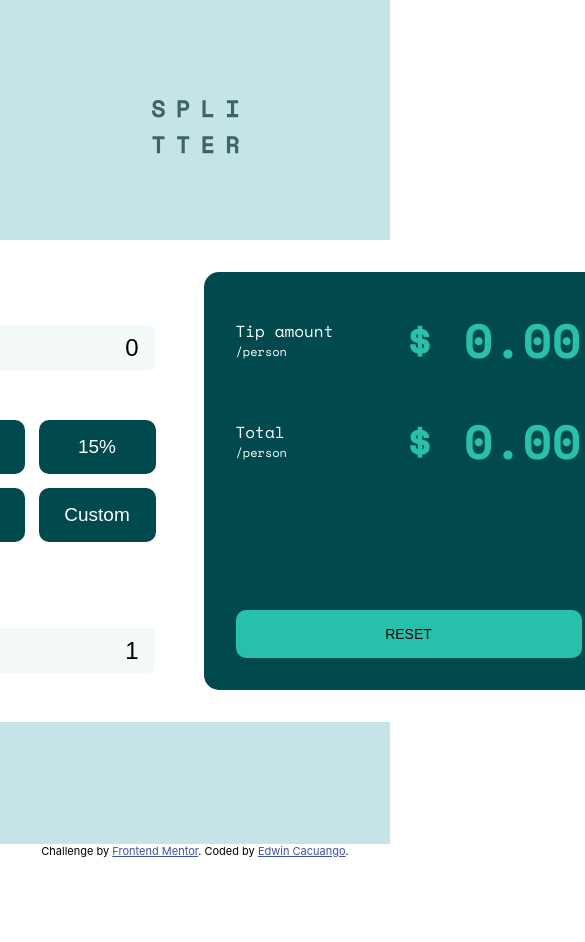
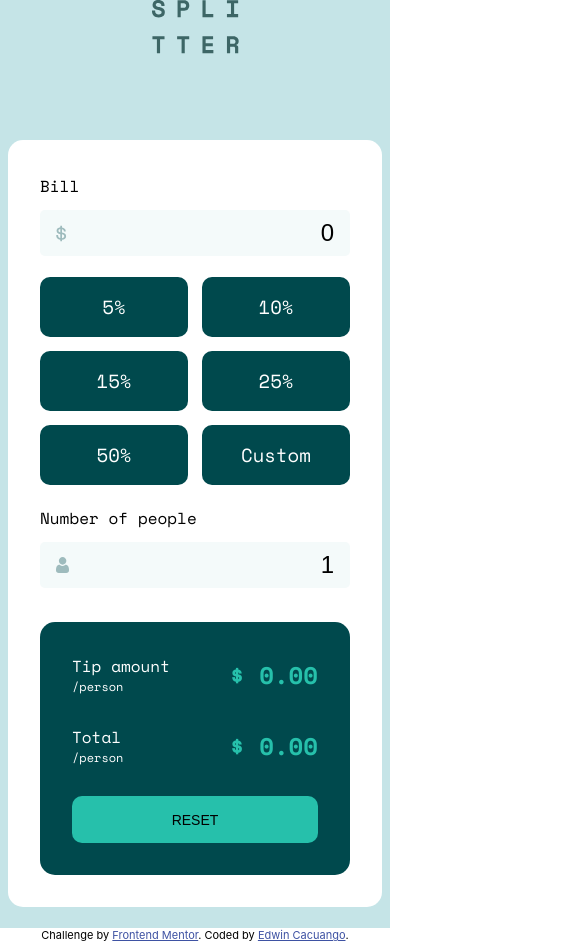
Before and after one commit to EdwinCacuango/tip-calculator-app, a React (Create React App) app in the folder my-tip-calculator/: page / in a window 390 px wide. Shown: the top 942 px of the page, 585 px wide, since content can reach past the window. Before the commit the page ends 858 px from the top, so only its background shows below. Built offline with nearby package versions, Linux system fonts and the light colour scheme.

Commit message:
Added styles to mobile design

```diff
--- a/my-tip-calculator/src/App.css
+++ b/my-tip-calculator/src/App.css
@@ -34,6 +34,13 @@ p{
   margin-bottom: 1.34rem;
 }
 
+@media (max-width:45rem) {
+  .calculator{
+    flex-direction: column;
+    max-width: 23.4375rem;
+  }
+}
+
 h1{
   text-transform: uppercase;
   letter-spacing: 1rem;
--- a/my-tip-calculator/src/components/calculator/inputCard/ButtonList.css
+++ b/my-tip-calculator/src/components/calculator/inputCard/ButtonList.css
@@ -5,8 +5,16 @@
   gap: 0.875rem;
   padding: 0;
 }
+
+@media (max-width:48rem) {
+  .btn-list{
+    grid-template-columns: repeat(2, 1fr);
+  }
+
+}
 .percentage-btn {
   width: 100%;
+  font-family: 'Space Mono', monospace;
   font-size: 1.1875rem;
   font-weight: 500;
   background-color: hsl(183, 100%, 15%);
--- a/my-tip-calculator/src/components/calculator/inputCard/InputsCard.css
+++ b/my-tip-calculator/src/components/calculator/inputCard/InputsCard.css
@@ -39,3 +39,9 @@ input[type=number] { -moz-appearance:textfield; }
   background-position:1rem ;
   padding: 1rem;
 }
+
+@media (max-width:45rem) {
+  .inputs-card{
+    max-width: 19.375rem;
+  }
+}
--- a/my-tip-calculator/src/components/calculator/resultCard/ResultsCard.css
+++ b/my-tip-calculator/src/components/calculator/resultCard/ResultsCard.css
@@ -43,3 +43,15 @@
   border: none;
   border-radius: 10px;
 }
+
+@media (max-width:48rem) {
+  .Results-card {
+    width: 19.375rem;
+    height: 15.8125rem;
+    margin-left:0;
+    margin-top:2rem;
+  }
+  .result-value{
+    font-size:1.5rem;
+  }
+}
```
